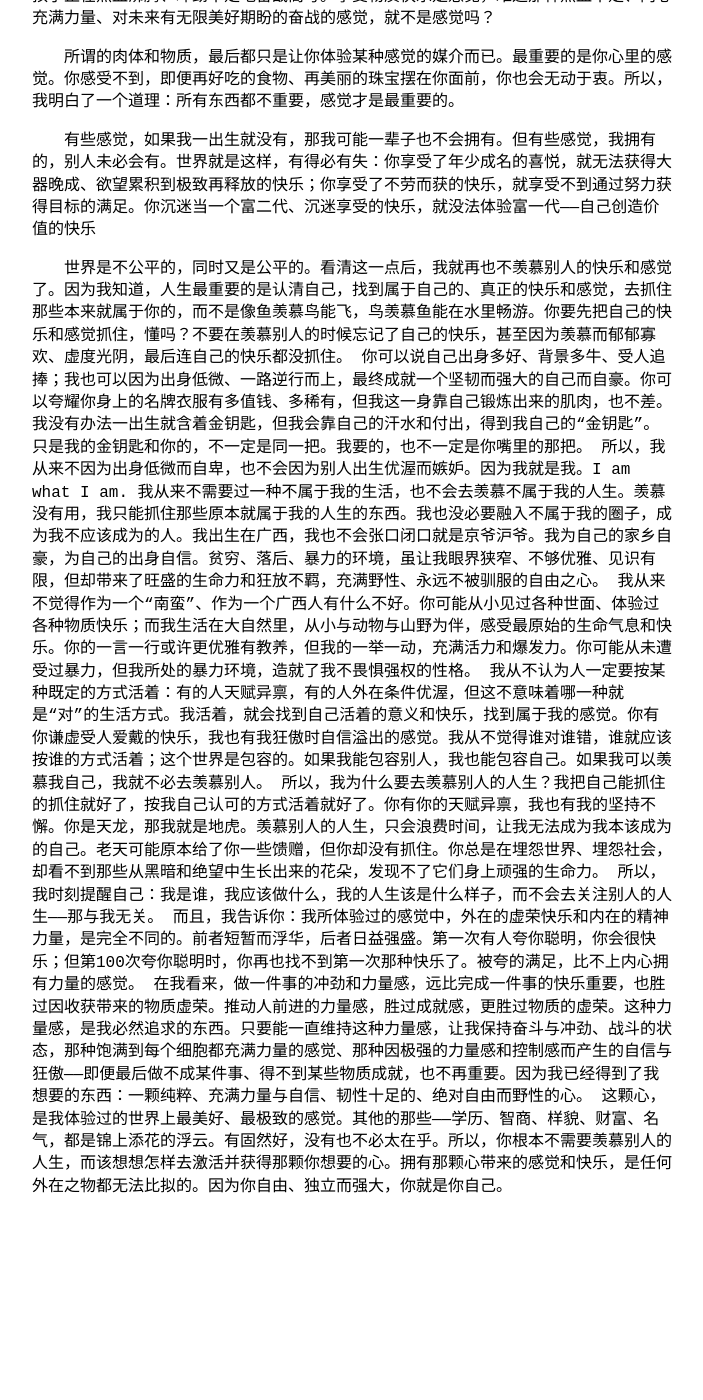
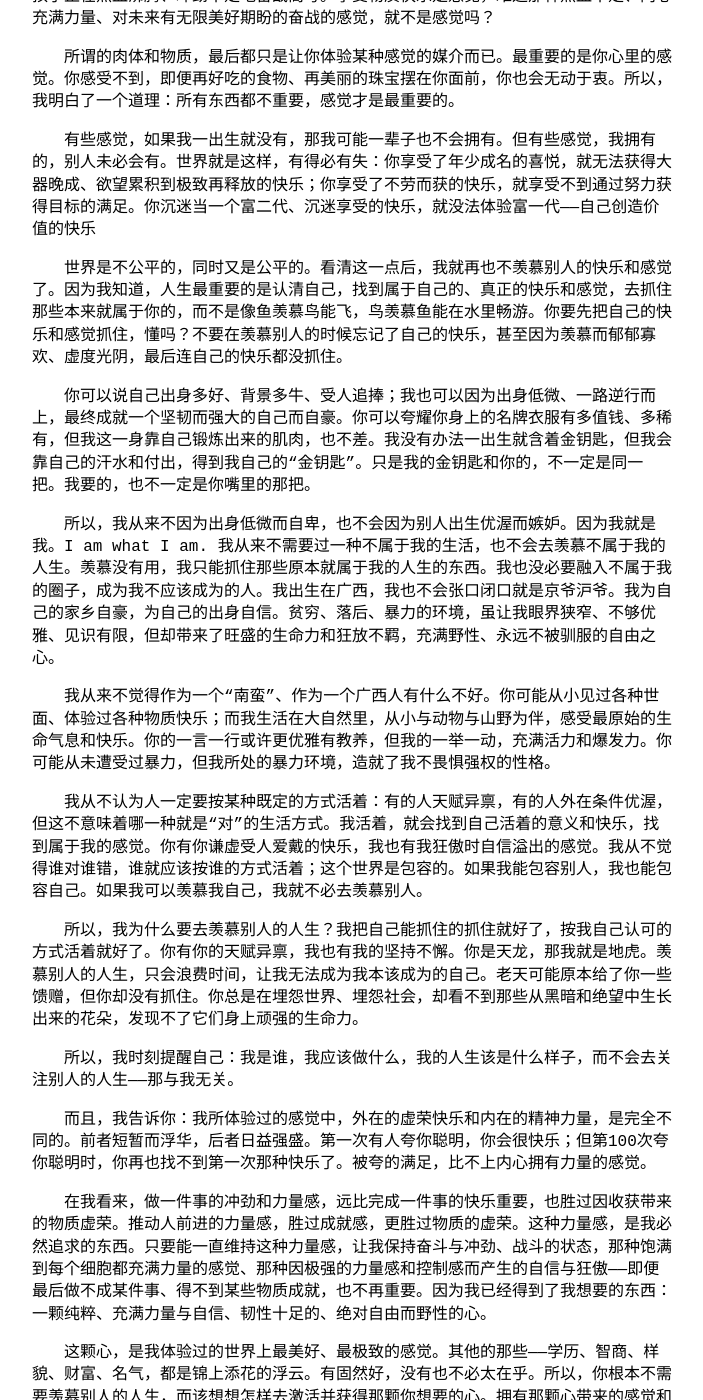
Before and after one commit to shecannotsee/shecannotsee.github.io, a Jekyll site: the page built from _posts/2025-08-11-How_To_Live.md, in a window 1280 px wide and 1400 px high, scrolled down 589 px. Shown: the whole window, without its empty margins (288-991 px from the left). Built offline with Jekyll 4.4.1, drawn with Linux system fonts in a browser that asks for light colours; before the commit the page ends 1867 px from its top, so only the background shows below that; some of the changed text lies outside the part shown.

Commit message:
[docs] 1.Add docs

```diff
--- a/_posts/2025-08-11-How_To_Live.md
+++ b/_posts/2025-08-11-How_To_Live.md
@@ -15,22 +15,22 @@ categories: blog
 
 <p style="text-indent:2em;">有些感觉，如果我一出生就没有，那我可能一辈子也不会拥有。但有些感觉，我拥有的，别人未必会有。世界就是这样，有得必有失：你享受了年少成名的喜悦，就无法获得大器晚成、欲望累积到极致再释放的快乐；你享受了不劳而获的快乐，就享受不到通过努力获得目标的满足。你沉迷当一个富二代、沉迷享受的快乐，就没法体验富一代——自己创造价值的快乐</p>
 
-<p style="text-indent:2em;">世界是不公平的，同时又是公平的。看清这一点后，我就再也不羡慕别人的快乐和感觉了。因为我知道，人生最重要的是认清自己，找到属于自己的、真正的快乐和感觉，去抓住那些本来就属于你的，而不是像鱼羡慕鸟能飞，鸟羡慕鱼能在水里畅游。你要先把自己的快乐和感觉抓住，懂吗？不要在羡慕别人的时候忘记了自己的快乐，甚至因为羡慕而郁郁寡欢、虚度光阴，最后连自己的快乐都没抓住。
+<p style="text-indent:2em;">世界是不公平的，同时又是公平的。看清这一点后，我就再也不羡慕别人的快乐和感觉了。因为我知道，人生最重要的是认清自己，找到属于自己的、真正的快乐和感觉，去抓住那些本来就属于你的，而不是像鱼羡慕鸟能飞，鸟羡慕鱼能在水里畅游。你要先把自己的快乐和感觉抓住，懂吗？不要在羡慕别人的时候忘记了自己的快乐，甚至因为羡慕而郁郁寡欢、虚度光阴，最后连自己的快乐都没抓住。</p>
 
-你可以说自己出身多好、背景多牛、受人追捧；我也可以因为出身低微、一路逆行而上，最终成就一个坚韧而强大的自己而自豪。你可以夸耀你身上的名牌衣服有多值钱、多稀有，但我这一身靠自己锻炼出来的肌肉，也不差。我没有办法一出生就含着金钥匙，但我会靠自己的汗水和付出，得到我自己的“金钥匙”。只是我的金钥匙和你的，不一定是同一把。我要的，也不一定是你嘴里的那把。
+<p style="text-indent:2em;">你可以说自己出身多好、背景多牛、受人追捧；我也可以因为出身低微、一路逆行而上，最终成就一个坚韧而强大的自己而自豪。你可以夸耀你身上的名牌衣服有多值钱、多稀有，但我这一身靠自己锻炼出来的肌肉，也不差。我没有办法一出生就含着金钥匙，但我会靠自己的汗水和付出，得到我自己的“金钥匙”。只是我的金钥匙和你的，不一定是同一把。我要的，也不一定是你嘴里的那把。</p>
 
-所以，我从来不因为出身低微而自卑，也不会因为别人出生优渥而嫉妒。因为我就是我。I am what I am. 我从来不需要过一种不属于我的生活，也不会去羡慕不属于我的人生。羡慕没有用，我只能抓住那些原本就属于我的人生的东西。我也没必要融入不属于我的圈子，成为我不应该成为的人。我出生在广西，我也不会张口闭口就是京爷沪爷。我为自己的家乡自豪，为自己的出身自信。贫穷、落后、暴力的环境，虽让我眼界狭窄、不够优雅、见识有限，但却带来了旺盛的生命力和狂放不羁，充满野性、永远不被驯服的自由之心。
+<p style="text-indent:2em;">所以，我从来不因为出身低微而自卑，也不会因为别人出生优渥而嫉妒。因为我就是我。I am what I am. 我从来不需要过一种不属于我的生活，也不会去羡慕不属于我的人生。羡慕没有用，我只能抓住那些原本就属于我的人生的东西。我也没必要融入不属于我的圈子，成为我不应该成为的人。我出生在广西，我也不会张口闭口就是京爷沪爷。我为自己的家乡自豪，为自己的出身自信。贫穷、落后、暴力的环境，虽让我眼界狭窄、不够优雅、见识有限，但却带来了旺盛的生命力和狂放不羁，充满野性、永远不被驯服的自由之心。</p>
 
-我从来不觉得作为一个“南蛮”、作为一个广西人有什么不好。你可能从小见过各种世面、体验过各种物质快乐；而我生活在大自然里，从小与动物与山野为伴，感受最原始的生命气息和快乐。你的一言一行或许更优雅有教养，但我的一举一动，充满活力和爆发力。你可能从未遭受过暴力，但我所处的暴力环境，造就了我不畏惧强权的性格。
+<p style="text-indent:2em;">我从来不觉得作为一个“南蛮”、作为一个广西人有什么不好。你可能从小见过各种世面、体验过各种物质快乐；而我生活在大自然里，从小与动物与山野为伴，感受最原始的生命气息和快乐。你的一言一行或许更优雅有教养，但我的一举一动，充满活力和爆发力。你可能从未遭受过暴力，但我所处的暴力环境，造就了我不畏惧强权的性格。</p>
 
-我从不认为人一定要按某种既定的方式活着：有的人天赋异禀，有的人外在条件优渥，但这不意味着哪一种就是“对”的生活方式。我活着，就会找到自己活着的意义和快乐，找到属于我的感觉。你有你谦虚受人爱戴的快乐，我也有我狂傲时自信溢出的感觉。我从不觉得谁对谁错，谁就应该按谁的方式活着；这个世界是包容的。如果我能包容别人，我也能包容自己。如果我可以羡慕我自己，我就不必去羡慕别人。
+<p style="text-indent:2em;">我从不认为人一定要按某种既定的方式活着：有的人天赋异禀，有的人外在条件优渥，但这不意味着哪一种就是“对”的生活方式。我活着，就会找到自己活着的意义和快乐，找到属于我的感觉。你有你谦虚受人爱戴的快乐，我也有我狂傲时自信溢出的感觉。我从不觉得谁对谁错，谁就应该按谁的方式活着；这个世界是包容的。如果我能包容别人，我也能包容自己。如果我可以羡慕我自己，我就不必去羡慕别人。</p>
 
-所以，我为什么要去羡慕别人的人生？我把自己能抓住的抓住就好了，按我自己认可的方式活着就好了。你有你的天赋异禀，我也有我的坚持不懈。你是天龙，那我就是地虎。羡慕别人的人生，只会浪费时间，让我无法成为我本该成为的自己。老天可能原本给了你一些馈赠，但你却没有抓住。你总是在埋怨世界、埋怨社会，却看不到那些从黑暗和绝望中生长出来的花朵，发现不了它们身上顽强的生命力。
+<p style="text-indent:2em;">所以，我为什么要去羡慕别人的人生？我把自己能抓住的抓住就好了，按我自己认可的方式活着就好了。你有你的天赋异禀，我也有我的坚持不懈。你是天龙，那我就是地虎。羡慕别人的人生，只会浪费时间，让我无法成为我本该成为的自己。老天可能原本给了你一些馈赠，但你却没有抓住。你总是在埋怨世界、埋怨社会，却看不到那些从黑暗和绝望中生长出来的花朵，发现不了它们身上顽强的生命力。</p>
 
-所以，我时刻提醒自己：我是谁，我应该做什么，我的人生该是什么样子，而不会去关注别人的人生——那与我无关。
+<p style="text-indent:2em;">所以，我时刻提醒自己：我是谁，我应该做什么，我的人生该是什么样子，而不会去关注别人的人生——那与我无关。</p>
 
-而且，我告诉你：我所体验过的感觉中，外在的虚荣快乐和内在的精神力量，是完全不同的。前者短暂而浮华，后者日益强盛。第一次有人夸你聪明，你会很快乐；但第100次夸你聪明时，你再也找不到第一次那种快乐了。被夸的满足，比不上内心拥有力量的感觉。
+<p style="text-indent:2em;">而且，我告诉你：我所体验过的感觉中，外在的虚荣快乐和内在的精神力量，是完全不同的。前者短暂而浮华，后者日益强盛。第一次有人夸你聪明，你会很快乐；但第100次夸你聪明时，你再也找不到第一次那种快乐了。被夸的满足，比不上内心拥有力量的感觉。</p>
 
-在我看来，做一件事的冲劲和力量感，远比完成一件事的快乐重要，也胜过因收获带来的物质虚荣。推动人前进的力量感，胜过成就感，更胜过物质的虚荣。这种力量感，是我必然追求的东西。只要能一直维持这种力量感，让我保持奋斗与冲劲、战斗的状态，那种饱满到每个细胞都充满力量的感觉、那种因极强的力量感和控制感而产生的自信与狂傲——即便最后做不成某件事、得不到某些物质成就，也不再重要。因为我已经得到了我想要的东西：一颗纯粹、充满力量与自信、韧性十足的、绝对自由而野性的心。
+<p style="text-indent:2em;">在我看来，做一件事的冲劲和力量感，远比完成一件事的快乐重要，也胜过因收获带来的物质虚荣。推动人前进的力量感，胜过成就感，更胜过物质的虚荣。这种力量感，是我必然追求的东西。只要能一直维持这种力量感，让我保持奋斗与冲劲、战斗的状态，那种饱满到每个细胞都充满力量的感觉、那种因极强的力量感和控制感而产生的自信与狂傲——即便最后做不成某件事、得不到某些物质成就，也不再重要。因为我已经得到了我想要的东西：一颗纯粹、充满力量与自信、韧性十足的、绝对自由而野性的心。</p>
 
-这颗心，是我体验过的世界上最美好、最极致的感觉。其他的那些——学历、智商、样貌、财富、名气，都是锦上添花的浮云。有固然好，没有也不必太在乎。所以，你根本不需要羡慕别人的人生，而该想想怎样去激活并获得那颗你想要的心。拥有那颗心带来的感觉和快乐，是任何外在之物都无法比拟的。因为你自由、独立而强大，你就是你自己。
+<p style="text-indent:2em;">这颗心，是我体验过的世界上最美好、最极致的感觉。其他的那些——学历、智商、样貌、财富、名气，都是锦上添花的浮云。有固然好，没有也不必太在乎。所以，你根本不需要羡慕别人的人生，而该想想怎样去激活并获得那颗你想要的心。拥有那颗心带来的感觉和快乐，是任何外在之物都无法比拟的。因为你自由、独立而强大，你就是你自己。</p>
```
